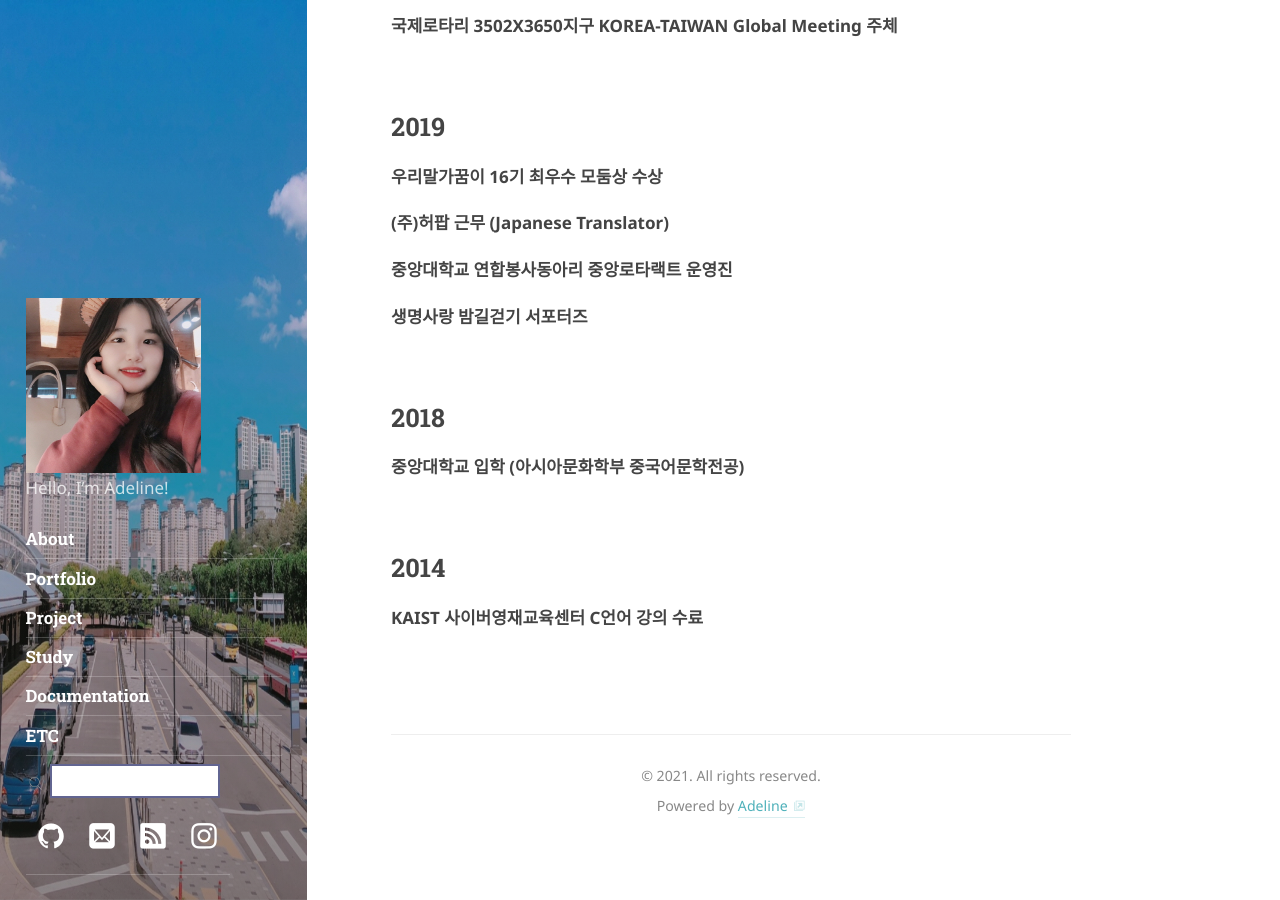
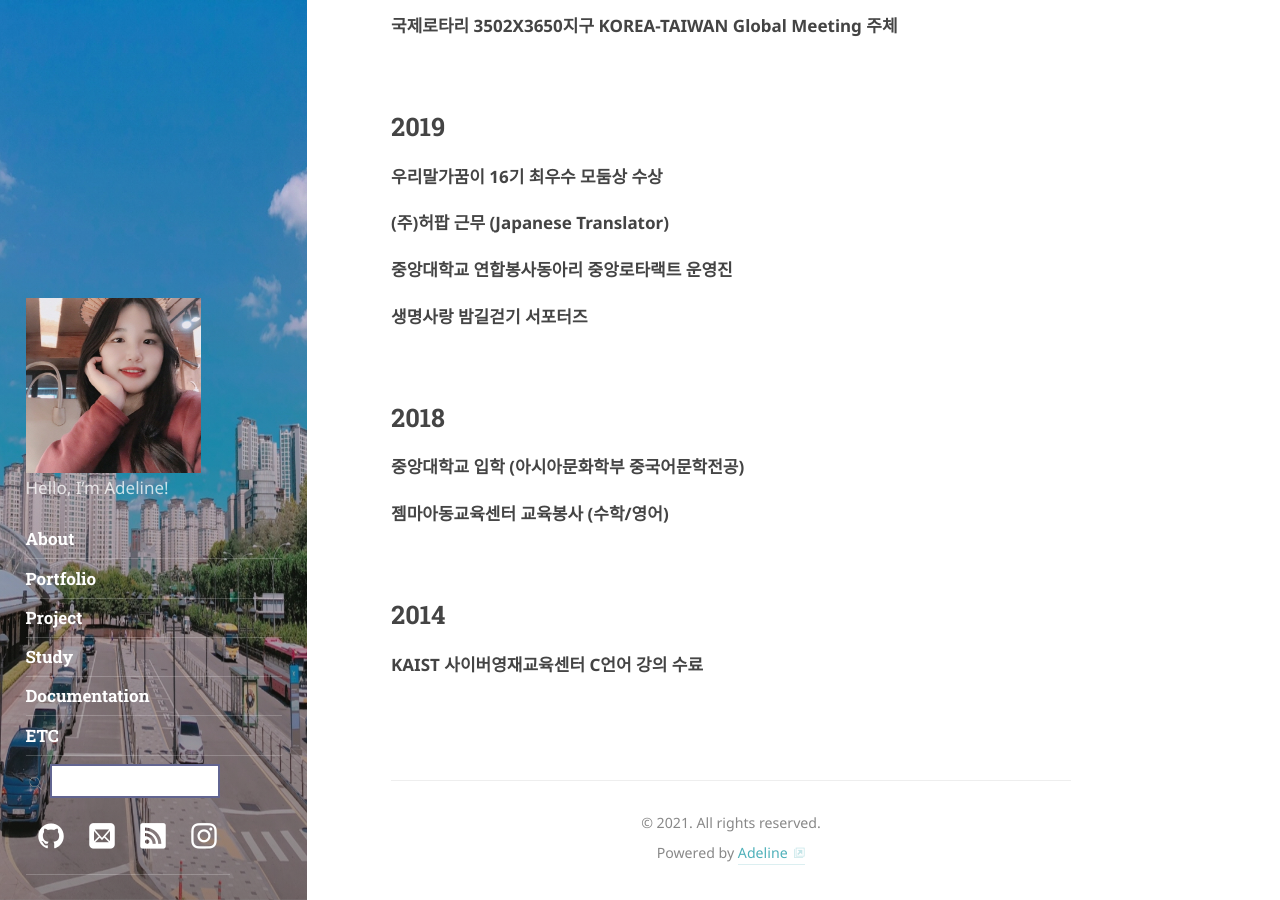
Before and after one commit to Wonji-Park/Classy, a Jekyll site: the page built from _featured_tags/Portfolio.md, in a window 1280 px wide and 900 px high, scrolled down 718 px. Built offline with Jekyll 4.4.1, drawn with Linux system fonts in a browser that asks for light colours; nearby versions of some CDN libraries; some web fonts are replaced.

Commit message:
Update Portfolio.md

```diff
--- a/_featured_tags/Portfolio.md
+++ b/_featured_tags/Portfolio.md
@@ -40,6 +40,7 @@ published: true
 
 **중앙대학교 입학 (아시아문화학부 중국어문학전공)**
 
+**젬마아동교육센터 교육봉사 (수학/영어)**
 
 ## 2014
 
```
